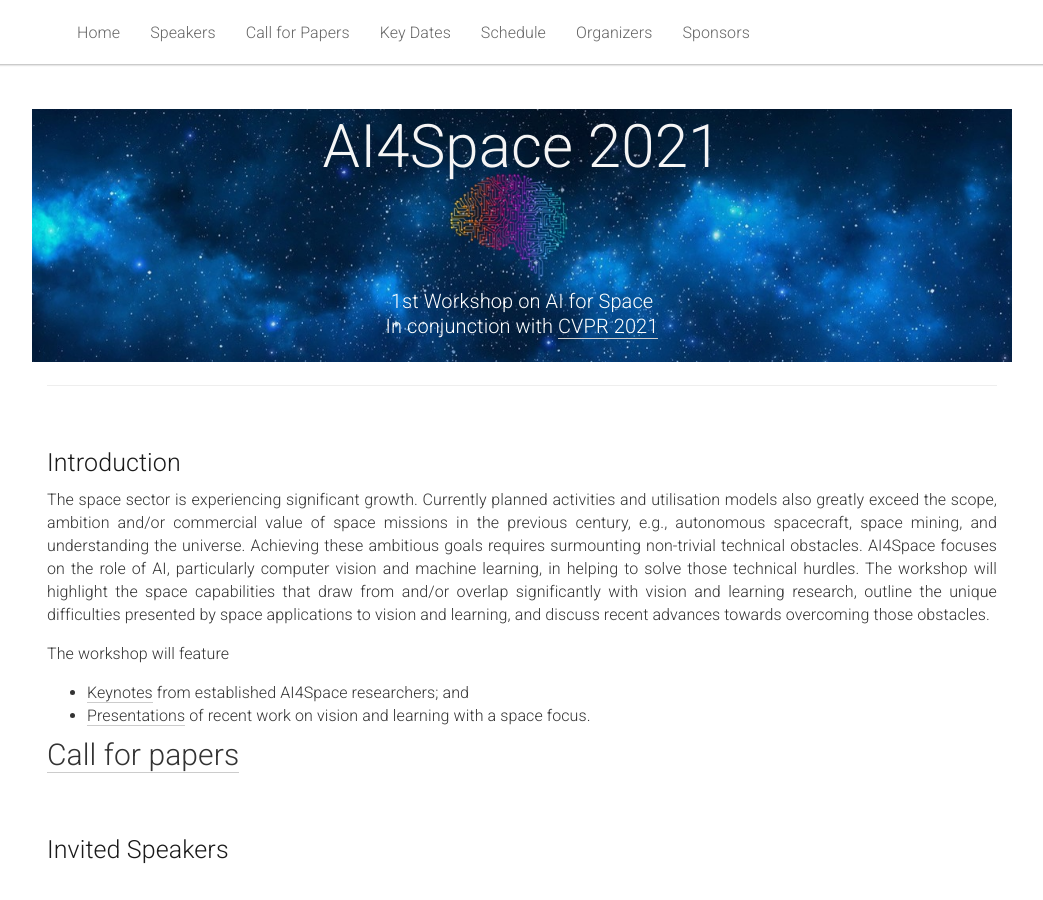
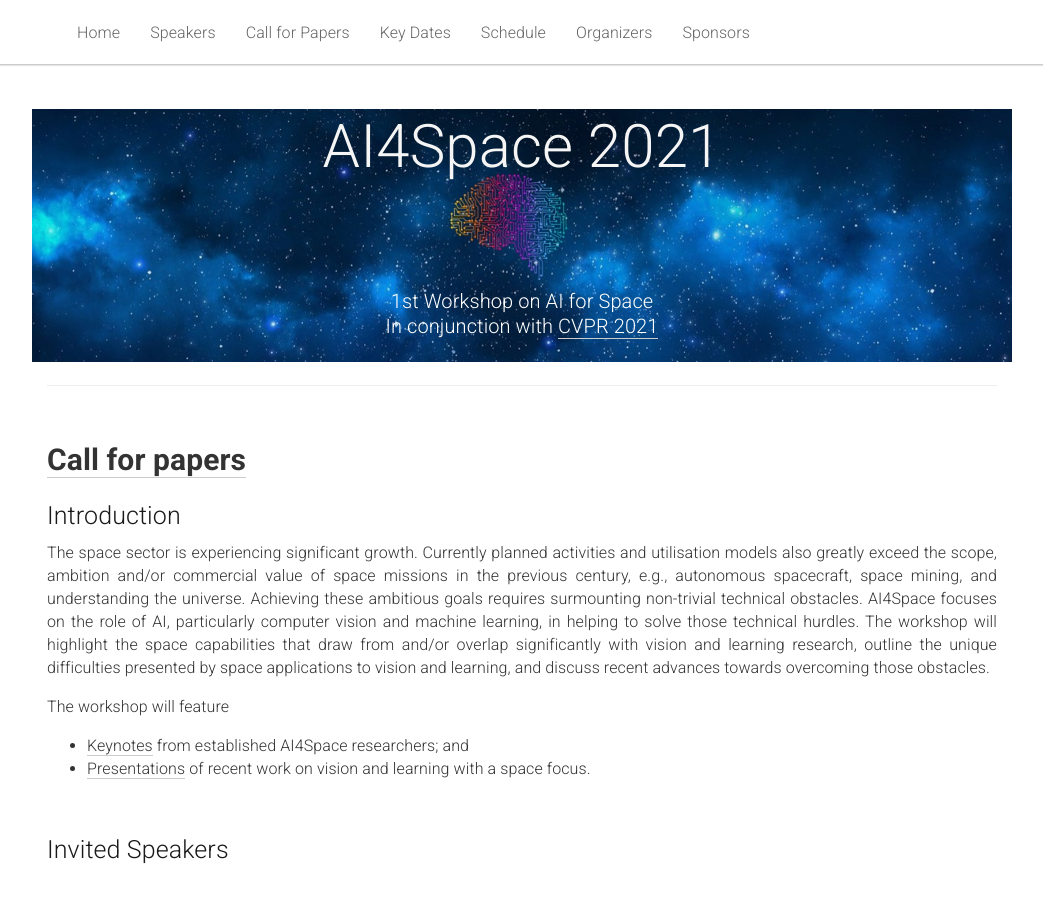
Before and after one commit to AIforSpace/2024, a Jekyll site: the page built from _pages/home.md, in a window 1280 px wide and 900 px high. Shown: the whole window, without its empty margins (118-1161 px from the left). Built offline with Jekyll 4.4.1, drawn with Linux system fonts in a browser that asks for light colours.

Commit message:
Update home.md

```diff
--- a/_pages/home.md
+++ b/_pages/home.md
@@ -36,6 +36,17 @@
 </div> -->
 
 <br>
+
+<div class="row" id="intro">
+  <div class="col-xs-12">
+    <center>
+  <p style="font-size:30px">
+    <blink><b><a href="#cfp">Call for papers</a></b></blink>
+  </p>
+</center>
+  </div>
+</div>
+
 <div class="row" id="intro">
   <div class="col-xs-12">
     <h2>Introduction</h2>
@@ -53,11 +64,7 @@
       <li><a href='#schedule'>Presentations</a> of recent work on vision and learning with a space focus.</li>
     </ul>
     </p>
-
-  <p style="font-size:30px">
-  <blink><a href="#cfp">Call for papers</a></blink>
-  </p>
-  </div>
+    </div>
 </div>
 
 
```
